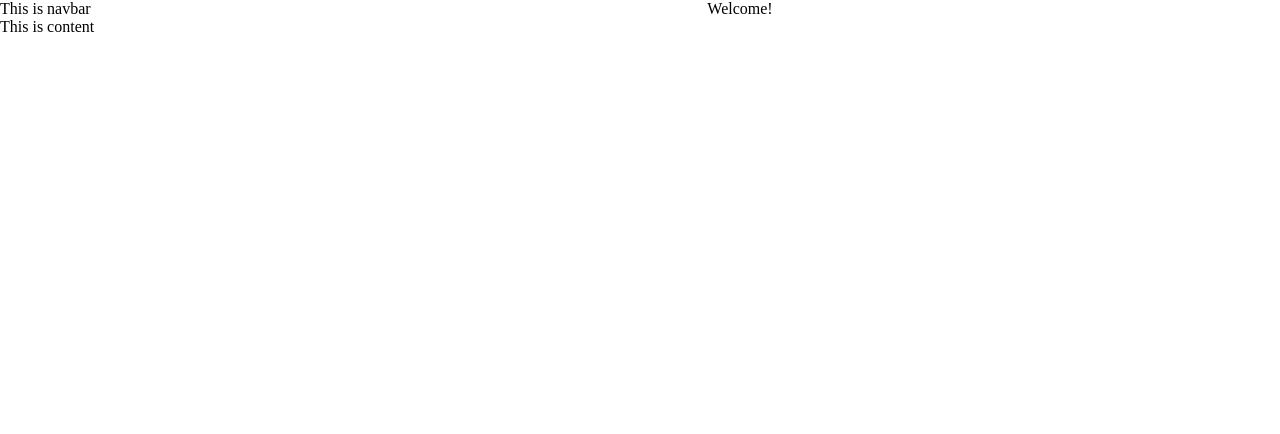
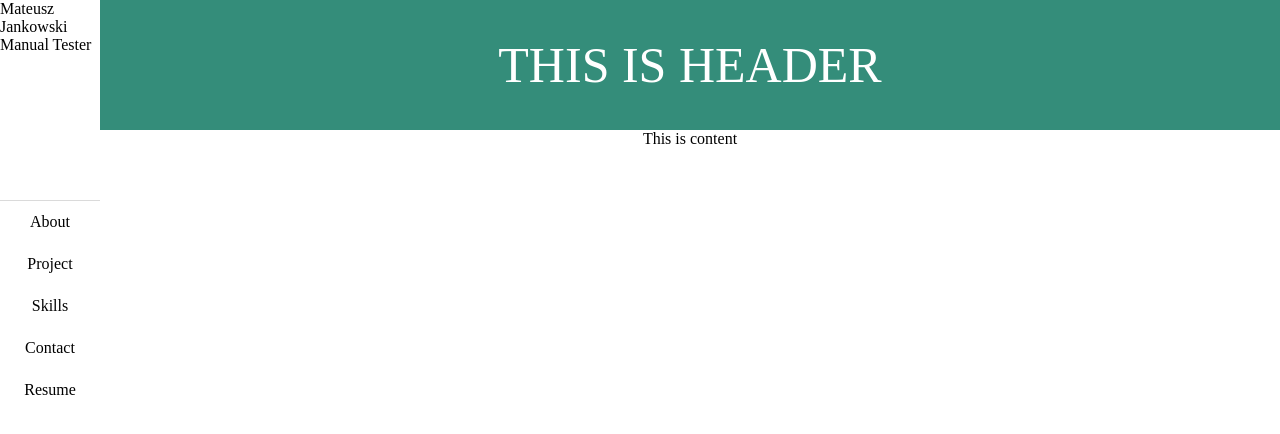
Before and after one commit to SeaaRaider/portfolio_website, a plain HTML site: page index.html in a window 1280 px wide. Drawn offline with Linux system fonts and the light colour scheme.

Commit message:
Some work on left navbar positioning

```diff
--- a/index.css
+++ b/index.css
@@ -1,3 +1,8 @@
+:root
+{
+    --green: #348d7a;
+}
+
 body
 {
     margin: 0;
@@ -13,17 +18,47 @@ body
     float: left;
 }
 
+.left-navbar-credentials
+{
+    height: 200px;
+    border-bottom: 0.5px solid rgb(218, 218, 218);
+}
+
+nav
+{
+    height: 600px;
+    width: 100px;
+    text-align: center;
+}
+
+nav ol
+{
+    list-style: none;
+    padding: 0;
+    margin: 0;
+}
+
+nav ol li
+{
+    padding: 12px 0 12px 0;
+}
+
 .top-head-wrap
 {
-    margin-left: 200px;
+    overflow: auto;
 }
 
 .top-head-message
 {
+    padding: 4.5vh;
     text-align: center;
+    background-color: var(--green);
+    font-size: 50px;
+    color: white;
 }
 
 .content
 {
-
+    overflow: auto;
+    text-align: center;
 }
--- a/index.html
+++ b/index.html
@@ -11,14 +11,29 @@
 <body>
     <div class="page">
         <div class="left-navbar-wrap">
+            <div class="left-navbar-credentials">
+                <div class="credentials-name">
+                    Mateusz <br>
+                    Jankowski
+                </div>
+                <div class="credentials-info">
+                    Manual Tester
+                </div>
+            </div>
             <nav>
-                This is navbar
+                <ol>
+                    <li>About</li>
+                    <li>Project</li>
+                    <li>Skills</li>
+                    <li>Contact</li>
+                    <li>Resume</li>
+                </ol>
             </nav>
         </div>
         <div class="top-head-wrap">
             <header>
                 <div class="top-head-message">
-                    Welcome!
+                    THIS IS HEADER
                 </div>
             </header>
         </div>
```
